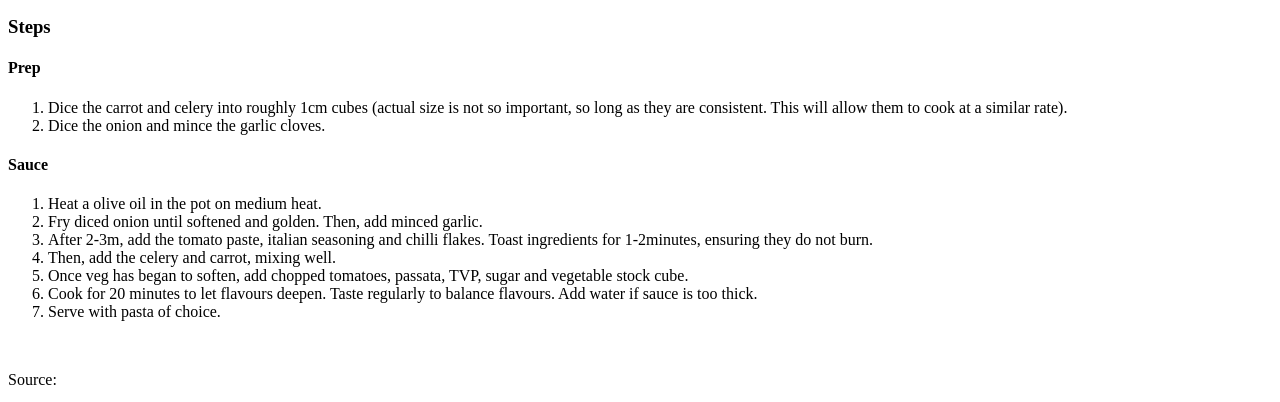
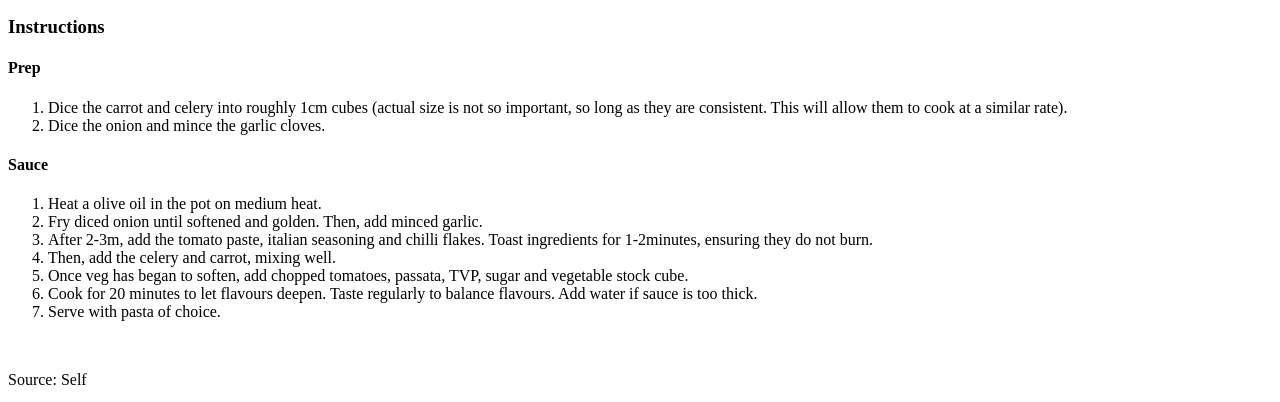
Before and after one commit to gemini-mastiff/odin-recipes, a plain HTML site: page recipes/vegan-bolognese.html in a window 1280 px wide. Shown: the part 968-1370 px from the top of the page. Drawn offline with Linux system fonts and the light colour scheme.

Commit message:
Update format for consistency

```diff
--- a/recipes/vegan-bolognese.html
+++ b/recipes/vegan-bolognese.html
@@ -33,7 +33,8 @@
         <li>2tsp Sugar</li>
         <li>Salt & Pepper to taste</li>
     </ul>
-    <h3>Steps</h3>
+
+    <h3>Instructions</h3>
     <h4>Prep</h4>
     <ol>
         <li>Dice the carrot and celery into roughly 1cm cubes (actual size is not so important, so long as they are consistent. This will allow them to cook at a similar rate).</li>
@@ -53,7 +54,7 @@
     <br>
 
     <footer>
-        <p>Source: <a href="#" target="_blank" rel="noopener noreferrer"></a></p>
+        <p>Source: Self</p>
     </footer>
 </body>
 
```
Also changed, not shown: recipes/marry-me-tofu.html (+2 -1 lines).
